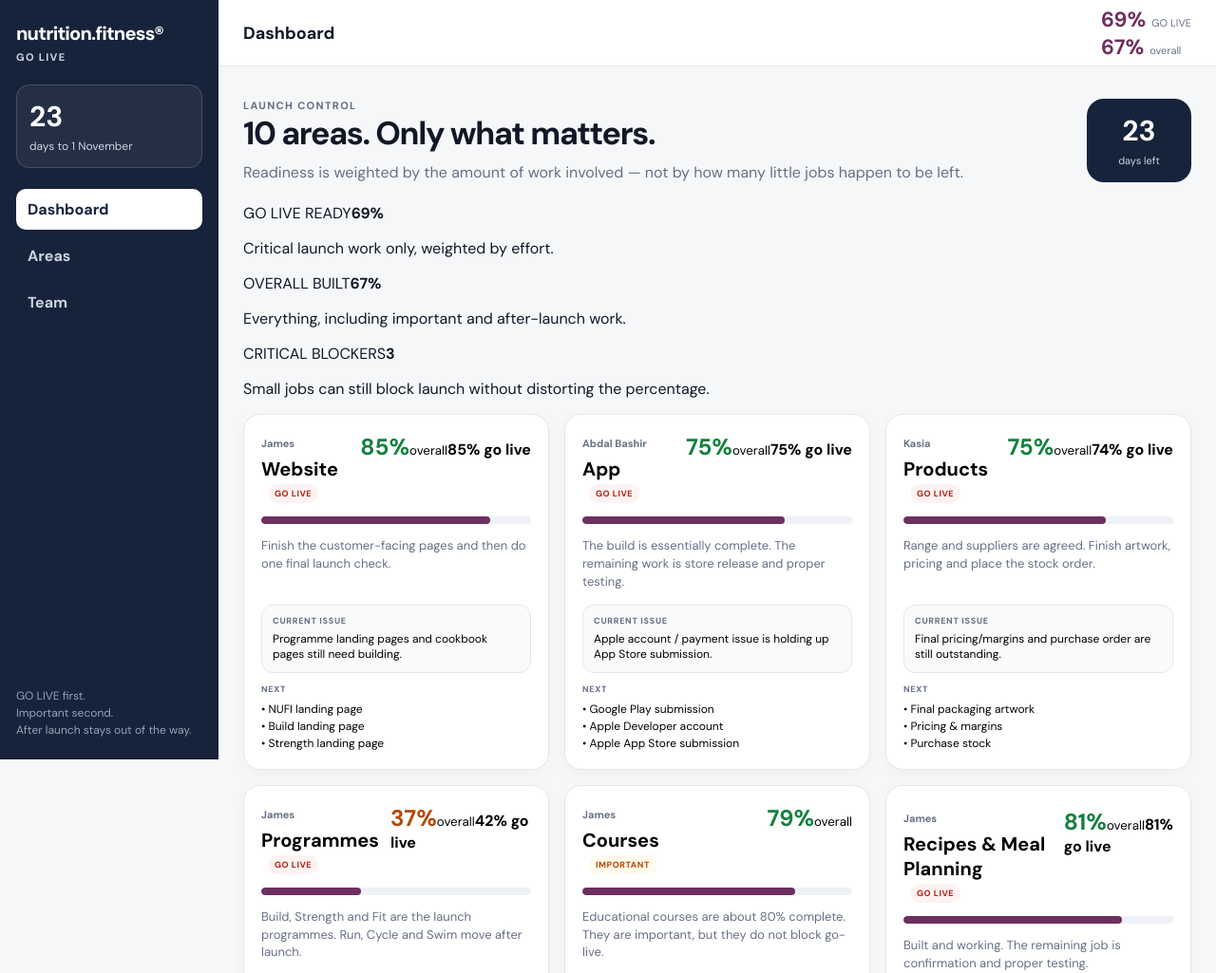
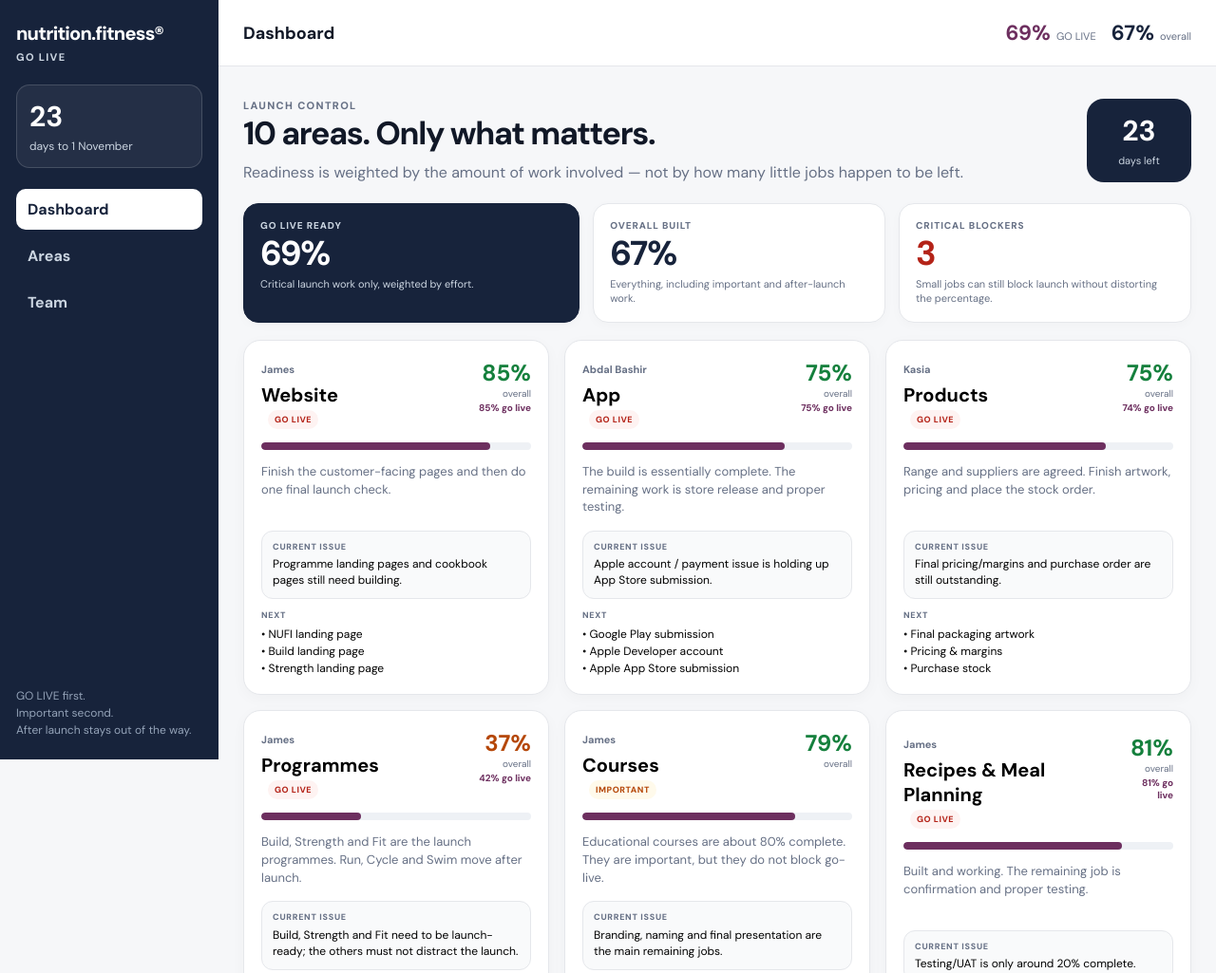
Before and after one commit to nutritionfitnessltd-hub/Nutrition-Go-Live, a website with bundled scripts: page index.html in a window 1280 px wide. Shown: the top 1025 px of the page at 95% size. Built offline with nearby package versions, Linux system fonts and the light colour scheme.

Commit message:
Style weighted go-live and overall readiness dashboard

```diff
--- a/styles.css
+++ b/styles.css
@@ -42,3 +42,18 @@ button,input,select,textarea{font:inherit}button{cursor:pointer}.shell{min-heigh
 .check-row{cursor:pointer}.check-toggle{width:28px;height:28px;border:1px solid var(--line);border-radius:8px;background:#fff;font-weight:900;color:#fff;display:grid;place-items:center;padding:0}.check-toggle.done{background:var(--green);border-color:var(--green)}.check-toggle.inprogress{border-color:#f59e0b}.check-toggle.blocked{border-color:var(--red)}.check-toggle.later{border-color:var(--blue)}
 .btn.danger{background:var(--redbg);color:var(--red)}.modal-spacer{flex:1}.row-title{display:flex;align-items:center;gap:6px;flex-wrap:wrap}.row-title .priority-pill{margin-left:0}
 @media(max-width:720px){.area-actions{align-items:flex-start;justify-content:space-between;margin-top:14px}.area-actions .big-score{min-width:auto}.priority-legend{margin-bottom:4px}}
+
+/* Weighted readiness summary */
+.top-scores{display:flex;align-items:center;gap:16px}.secondary-score strong{color:var(--navy)}
+.score-strip{display:grid;grid-template-columns:1.15fr 1fr 1fr;gap:14px;margin-bottom:18px}
+.score-card{background:#fff;border:1px solid var(--line);border-radius:16px;padding:16px 17px;box-shadow:0 3px 12px rgba(16,24,40,.025)}
+.score-card>span{display:block;font-size:10px;font-weight:900;letter-spacing:.09em;color:var(--muted);margin-bottom:5px}
+.score-card strong{display:block;font-size:36px;line-height:1;color:var(--navy);letter-spacing:-.04em}
+.score-card p{margin:7px 0 0;color:var(--muted);font-size:11px;line-height:1.4}
+.score-card.primary-score{background:var(--navy);color:#fff;border-color:var(--navy)}.score-card.primary-score>span,.score-card.primary-score p{color:#cbd5e1}.score-card.primary-score strong{color:#fff}
+.score-card.blocker-score strong{color:var(--red)}
+.dual-area-score{text-align:right}.dual-area-score small{display:block;color:var(--muted);font-size:10px}.dual-area-score b{display:block;color:var(--plum);font-size:10px;margin-top:2px}
+.row-score-text{min-width:90px;text-align:right}.row-score-text b,.row-score-text small{display:block}.row-score-text small{color:var(--plum);font-size:10px;margin-top:2px}
+.detail-scores{display:flex;gap:18px;align-items:flex-end}.go-live-score{font-size:38px}.go-live-score span{color:var(--plum)}
+@media(max-width:900px){.score-strip{grid-template-columns:1fr 1fr}.score-card.blocker-score{grid-column:1/-1}}
+@media(max-width:720px){.top-scores{gap:10px}.overall-mini strong{font-size:18px}.overall-mini span{font-size:9px}.score-strip{grid-template-columns:1fr}.score-card.blocker-score{grid-column:auto}.detail-scores{gap:12px}.go-live-score{font-size:32px}.dual-area-score b{font-size:9px}}
```
